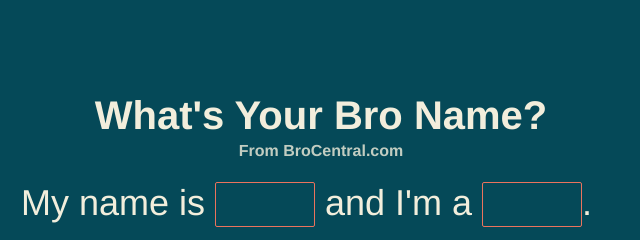
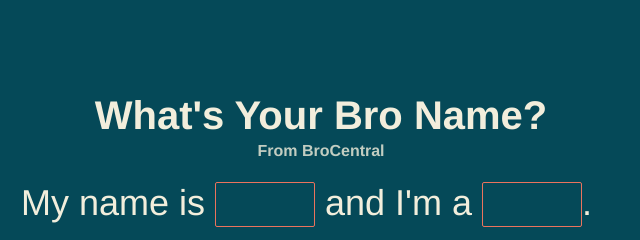
Before and after one commit to blaketarter/brogen, a plain HTML site: page public/index.html in a window 1280 px wide. Shown: the top 240 px of the page, 319-959 px from the left. Drawn offline with Linux system fonts and the light colour scheme.

Commit message:
Update to remove .com

```diff
--- a/public/index.html
+++ b/public/index.html
@@ -9,7 +9,7 @@
     <div class="container">
         <div class="wrapper">
             <h1>What's Your Bro Name?</h1>
-            <h4>From BroCentral.com</h4>
+            <h4>From BroCentral</h4>
             My name is <span id="a" contenteditable></span> and I'm a <span id="b" contenteditable></span>.
             And I like watching <span id="c" contenteditable></span> in my spare time.
             Sometimes I like to <span id="d" contenteditable></span>.
```
